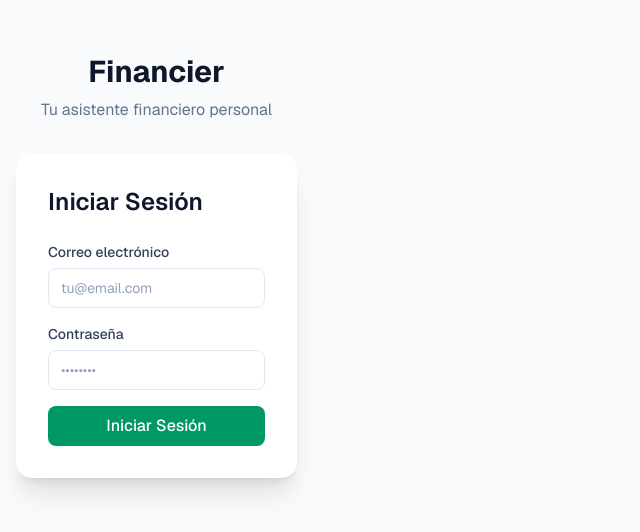
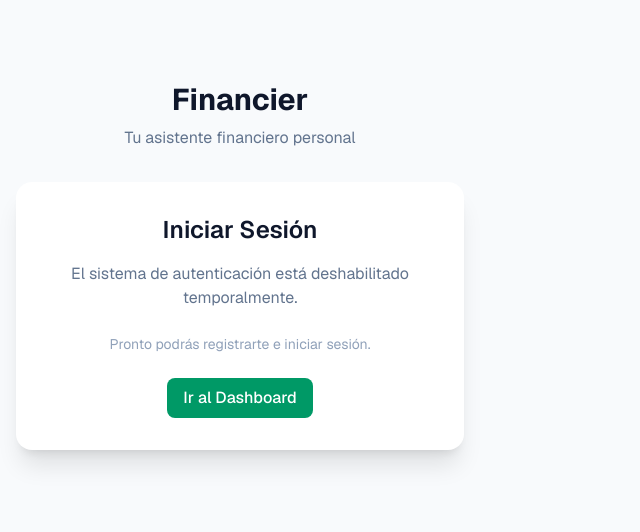
Before and after one commit to florenciowhite93/Financier, a Next.js app in the folder Financier/dashboard/: page /auth/login in a window 1280 px wide. Shown: the part 134-666 px from the top of the page, without its empty margins (0-640 px from the left). Built offline with nearby package versions, Linux system fonts and the light colour scheme; no server answers.

Commit message:
feat: disable auth temporarily for development

```diff
--- a/Financier/dashboard/src/app/auth/login/page.tsx
+++ b/Financier/dashboard/src/app/auth/login/page.tsx
@@ -1,77 +1,115 @@
-"use client";
+// ============================================================================
+// AUTHENTICATION DISABLED - To be implemented later
+// ============================================================================
+//
+// "use client";
+//
+// import { useState } from "react";
+// import { useRouter } from "next/navigation";
+// import { useAuth } from "@/contexts/AuthContext";
+// import { Button } from "@/components/ui/Button";
+// import { Input } from "@/components/ui/Input";
+//
+// export default function LoginPage() {
+//   const router = useRouter();
+//   const { signIn } = useAuth();
+//   const [email, setEmail] = useState("");
+//   const [password, setPassword] = useState("");
+//   const [error, setError] = useState("");
+//   const [loading, setLoading] = useState(false);
+//
+//   const handleSubmit = async (e: React.FormEvent) => {
+//     e.preventDefault();
+//     setError("");
+//     setLoading(true);
+//
+//     const { error } = await signIn(email, password);
+//     if (error) {
+//       setError(error.message);
+//       setLoading(false);
+//     } else {
+//       router.push("/");
+//     }
+//   };
+//
+//   return (
+//     <div className="min-h-screen flex items-center justify-center bg-slate-50 dark:bg-slate-950 px-4">
+//       <div className="w-full max-w-md">
+//         <div className="text-center mb-8">
+//           <h1 className="text-3xl font-bold text-slate-900 dark:text-white">Financier</h1>
+//           <p className="text-slate-500 mt-2">Tu asistente financiero personal</p>
+//         </div>
+//
+//         <div className="bg-white dark:bg-slate-900 rounded-2xl shadow-xl p-8">
+//           <h2 className="text-2xl font-semibold text-slate-900 dark:text-white mb-6">Iniciar Sesión</h2>
+//
+//           <form onSubmit={handleSubmit} className="space-y-4">
+//             <Input
+//               id="email"
+//               type="email"
+//               label="Correo electrónico"
+//               placeholder="tu@email.com"
+//               value={email}
+//               onChange={(e) => setEmail(e.target.value)}
+//               required
+//             />
+//
+//             <Input
+//               id="password"
+//               type="password"
+//               label="Contraseña"
+//               placeholder="••••••••"
+//               value={password}
+//               onChange={(e) => setPassword(e.target.value)}
+//               required
+//             />
+//
+//             {error && (
+//               <div className="p-3 rounded-lg bg-red-50 text-red-600 text-sm">
+//                 {error}
+//               </div>
+//             )}
+//
+//             <Button type="submit" className="w-full" disabled={loading}>
+//               {loading ? "Iniciando sesión..." : "Iniciar Sesión"}
+//             </Button>
+//           </form>
+//
+//
+//         </div>
+//       </div>
+//     </div>
+//   );
+// }
+// ============================================================================
+// END OF LOGIN PAGE
+// ============================================================================
 
-import { useState } from "react";
-import { useRouter } from "next/navigation";
-import { useAuth } from "@/contexts/AuthContext";
+import Link from "next/link";
 import { Button } from "@/components/ui/Button";
-import { Input } from "@/components/ui/Input";
 
 export default function LoginPage() {
-  const router = useRouter();
-  const { signIn } = useAuth();
-  const [email, setEmail] = useState("");
-  const [password, setPassword] = useState("");
-  const [error, setError] = useState("");
-  const [loading, setLoading] = useState(false);
-
-  const handleSubmit = async (e: React.FormEvent) => {
-    e.preventDefault();
-    setError("");
-    setLoading(true);
-
-    const { error } = await signIn(email, password);
-    if (error) {
-      setError(error.message);
-      setLoading(false);
-    } else {
-      router.push("/");
-    }
-  };
-
   return (
     <div className="min-h-screen flex items-center justify-center bg-slate-50 dark:bg-slate-950 px-4">
-      <div className="w-full max-w-md">
-        <div className="text-center mb-8">
+      <div className="w-full max-w-md text-center">
+        <div className="mb-8">
           <h1 className="text-3xl font-bold text-slate-900 dark:text-white">Financier</h1>
           <p className="text-slate-500 mt-2">Tu asistente financiero personal</p>
         </div>
 
         <div className="bg-white dark:bg-slate-900 rounded-2xl shadow-xl p-8">
-          <h2 className="text-2xl font-semibold text-slate-900 dark:text-white mb-6">Iniciar Sesión</h2>
-
-          <form onSubmit={handleSubmit} className="space-y-4">
-            <Input
-              id="email"
-              type="email"
-              label="Correo electrónico"
-              placeholder="tu@email.com"
-              value={email}
-              onChange={(e) => setEmail(e.target.value)}
-              required
-            />
-
-            <Input
-              id="password"
-              type="password"
-              label="Contraseña"
-              placeholder="••••••••"
-              value={password}
-              onChange={(e) => setPassword(e.target.value)}
-              required
-            />
-
-            {error && (
-              <div className="p-3 rounded-lg bg-red-50 text-red-600 text-sm">
-                {error}
-              </div>
-            )}
-
-            <Button type="submit" className="w-full" disabled={loading}>
-              {loading ? "Iniciando sesión..." : "Iniciar Sesión"}
+          <h2 className="text-2xl font-semibold text-slate-900 dark:text-white mb-4">Iniciar Sesión</h2>
+          <p className="text-slate-500 mb-6">
+            El sistema de autenticación está deshabilitado temporalmente.
+          </p>
+          <p className="text-sm text-slate-400 mb-6">
+            Pronto podrás registrarte e iniciar sesión.
+          </p>
+          <Link href="/">
+            <Button>
+              Ir al Dashboard
             </Button>
-          </form>
-
-
+          </Link>
         </div>
       </div>
     </div>
--- a/Financier/dashboard/src/app/perfil/page.tsx
+++ b/Financier/dashboard/src/app/perfil/page.tsx
@@ -1,22 +1,18 @@
 "use client";
 
 import { useState } from "react";
-import { useRouter } from "next/navigation";
-import { useAuth } from "@/contexts/AuthContext";
 import { Button } from "@/components/ui/Button";
 import { Input } from "@/components/ui/Input";
-import { User, Mail, Phone, Calendar, DollarSign, Home, TrendingUp } from "lucide-react";
+import { User, DollarSign, TrendingUp } from "lucide-react";
 
 export default function ProfilePage() {
-  const router = useRouter();
-  const { user, signOut } = useAuth();
   const [saving, setSaving] = useState(false);
   const [saved, setSaved] = useState(false);
 
   const [formData, setFormData] = useState({
     nombre: "",
     edad: "",
-    email: user?.email || "",
+    email: "",
     telefono: "",
     ingresos: "",
     patrimonio: "",
@@ -37,22 +33,12 @@ export default function ProfilePage() {
     setTimeout(() => setSaved(false), 3000);
   };
 
-  const handleSignOut = async () => {
-    await signOut();
-    router.push("/auth/login");
-  };
-
   return (
     <div className="p-6 lg:p-8">
       <div className="max-w-3xl mx-auto">
-        <div className="flex items-center justify-between mb-8">
-          <div>
-            <h1 className="text-3xl font-bold text-slate-900 dark:text-white">Mi Perfil Financiero</h1>
-            <p className="text-slate-500 mt-1">Actualiza tu información personal y objetivos</p>
-          </div>
-          <Button variant="outline" onClick={handleSignOut}>
-            Cerrar Sesión
-          </Button>
+        <div className="mb-8">
+          <h1 className="text-3xl font-bold text-slate-900 dark:text-white">Mi Perfil Financiero</h1>
+          <p className="text-slate-500 mt-1">Actualiza tu información personal y objetivos</p>
         </div>
 
         <form onSubmit={handleSubmit} className="space-y-8">
--- a/Financier/dashboard/src/contexts/AuthContext.tsx
+++ b/Financier/dashboard/src/contexts/AuthContext.tsx
@@ -1,57 +1,105 @@
+// ============================================================================
+// AUTHENTICATION DISABLED - To be implemented later
+// ============================================================================
+//
+// "use client";
+//
+// import { createContext, useContext, useEffect, useState, ReactNode } from "react";
+// import { User, Session } from "@supabase/supabase-js";
+// import { supabase } from "@/lib/supabase";
+//
+// interface AuthContextType {
+//   user: User | null;
+//   session: Session | null;
+//   loading: boolean;
+//   signUp: (email: string, password: string) => Promise<{ error: Error | null }>;
+//   signIn: (email: string, password: string) => Promise<{ error: Error | null }>;
+//   signOut: () => Promise<void>;
+// }
+//
+// const AuthContext = createContext<AuthContextType | undefined>(undefined);
+//
+// export function AuthProvider({ children }: { children: ReactNode }) {
+//   const [user, setUser] = useState<User | null>(null);
+//   const [session, setSession] = useState<Session | null>(null);
+//   const [loading, setLoading] = useState(true);
+//
+//   useEffect(() => {
+//     supabase.auth.getSession().then(({ data: { session } }) => {
+//       setSession(session);
+//       setUser(session?.user ?? null);
+//       setLoading(false);
+//     });
+//
+//     const { data: { subscription } } = supabase.auth.onAuthStateChange((_event, session) => {
+//       setSession(session);
+//       setUser(session?.user ?? null);
+//       setLoading(false);
+//     });
+//
+//     return () => subscription.unsubscribe();
+//   }, []);
+//
+//   const signUp = async (email: string, password: string) => {
+//     const { error } = await supabase.auth.signUp({ email, password });
+//     return { error: error as Error | null };
+//   };
+//
+//   const signIn = async (email: string, password: string) => {
+//     const { error } = await supabase.auth.signInWithPassword({ email, password });
+//     return { error: error as Error | null };
+//   };
+//
+//   const signOut = async () => {
+//     await supabase.auth.signOut();
+//   };
+//
+//   return (
+//     <AuthContext.Provider value={{ user, session, loading, signUp, signIn, signOut }}>
+//       {children}
+//     </AuthContext.Provider>
+//   );
+// }
+//
+// export function useAuth() {
+//   const context = useContext(AuthContext);
+//   if (context === undefined) {
+//     throw new Error("useAuth must be used within an AuthProvider");
+//   }
+//   return context;
+// }
+// ============================================================================
+// END OF AUTHENTICATION CONTEXT
+// ============================================================================
+
 "use client";
 
-import { createContext, useContext, useEffect, useState, ReactNode } from "react";
-import { User, Session } from "@supabase/supabase-js";
-import { supabase } from "@/lib/supabase";
+import { createContext, useContext, ReactNode } from "react";
 
 interface AuthContextType {
-  user: User | null;
-  session: Session | null;
-  loading: boolean;
-  signUp: (email: string, password: string) => Promise<{ error: Error | null }>;
-  signIn: (email: string, password: string) => Promise<{ error: Error | null }>;
+  user: null;
+  session: null;
+  loading: false;
+  signUp: () => Promise<{ error: Error | null }>;
+  signIn: () => Promise<{ error: Error | null }>;
   signOut: () => Promise<void>;
 }
 
 const AuthContext = createContext<AuthContextType | undefined>(undefined);
 
 export function AuthProvider({ children }: { children: ReactNode }) {
-  const [user, setUser] = useState<User | null>(null);
-  const [session, setSession] = useState<Session | null>(null);
-  const [loading, setLoading] = useState(true);
-
-  useEffect(() => {
-    supabase.auth.getSession().then(({ data: { session } }) => {
-      setSession(session);
-      setUser(session?.user ?? null);
-      setLoading(false);
-    });
-
-    const { data: { subscription } } = supabase.auth.onAuthStateChange((_event, session) => {
-      setSession(session);
-      setUser(session?.user ?? null);
-      setLoading(false);
-    });
-
-    return () => subscription.unsubscribe();
-  }, []);
-
-  const signUp = async (email: string, password: string) => {
-    const { error } = await supabase.auth.signUp({ email, password });
-    return { error: error as Error | null };
+  const signUp = async () => {
+    return { error: new Error("Auth disabled") };
   };
 
-  const signIn = async (email: string, password: string) => {
-    const { error } = await supabase.auth.signInWithPassword({ email, password });
-    return { error: error as Error | null };
+  const signIn = async () => {
+    return { error: new Error("Auth disabled") };
   };
 
-  const signOut = async () => {
-    await supabase.auth.signOut();
-  };
+  const signOut = async () => {};
 
   return (
-    <AuthContext.Provider value={{ user, session, loading, signUp, signIn, signOut }}>
+    <AuthContext.Provider value={{ user: null, session: null, loading: false, signUp, signIn, signOut }}>
       {children}
     </AuthContext.Provider>
   );
--- a/Financier/dashboard/src/lib/supabase.ts
+++ b/Financier/dashboard/src/lib/supabase.ts
@@ -1,6 +1,15 @@
-import { createClient } from "@supabase/supabase-js";
+// ============================================================================
+// AUTHENTICATION DISABLED - To be implemented later
+// ============================================================================
+//
+// import { createClient } from "@supabase/supabase-js";
+//
+// const supabaseUrl = process.env.NEXT_PUBLIC_SUPABASE_URL || "https://placeholder.supabase.co";
+// const supabaseAnonKey = process.env.NEXT_PUBLIC_SUPABASE_ANON_KEY || "placeholder-key";
+//
+// export const supabase = createClient(supabaseUrl, supabaseAnonKey);
+// ============================================================================
+// END OF SUPABASE CLIENT
+// ============================================================================
 
-const supabaseUrl = process.env.NEXT_PUBLIC_SUPABASE_URL || "https://placeholder.supabase.co";
-const supabaseAnonKey = process.env.NEXT_PUBLIC_SUPABASE_ANON_KEY || "placeholder-key";
-
-export const supabase = createClient(supabaseUrl, supabaseAnonKey);
+export const supabase = null;
```
Also changed, not shown: Financier/dashboard/src/middleware.ts (+70 -53 lines).
